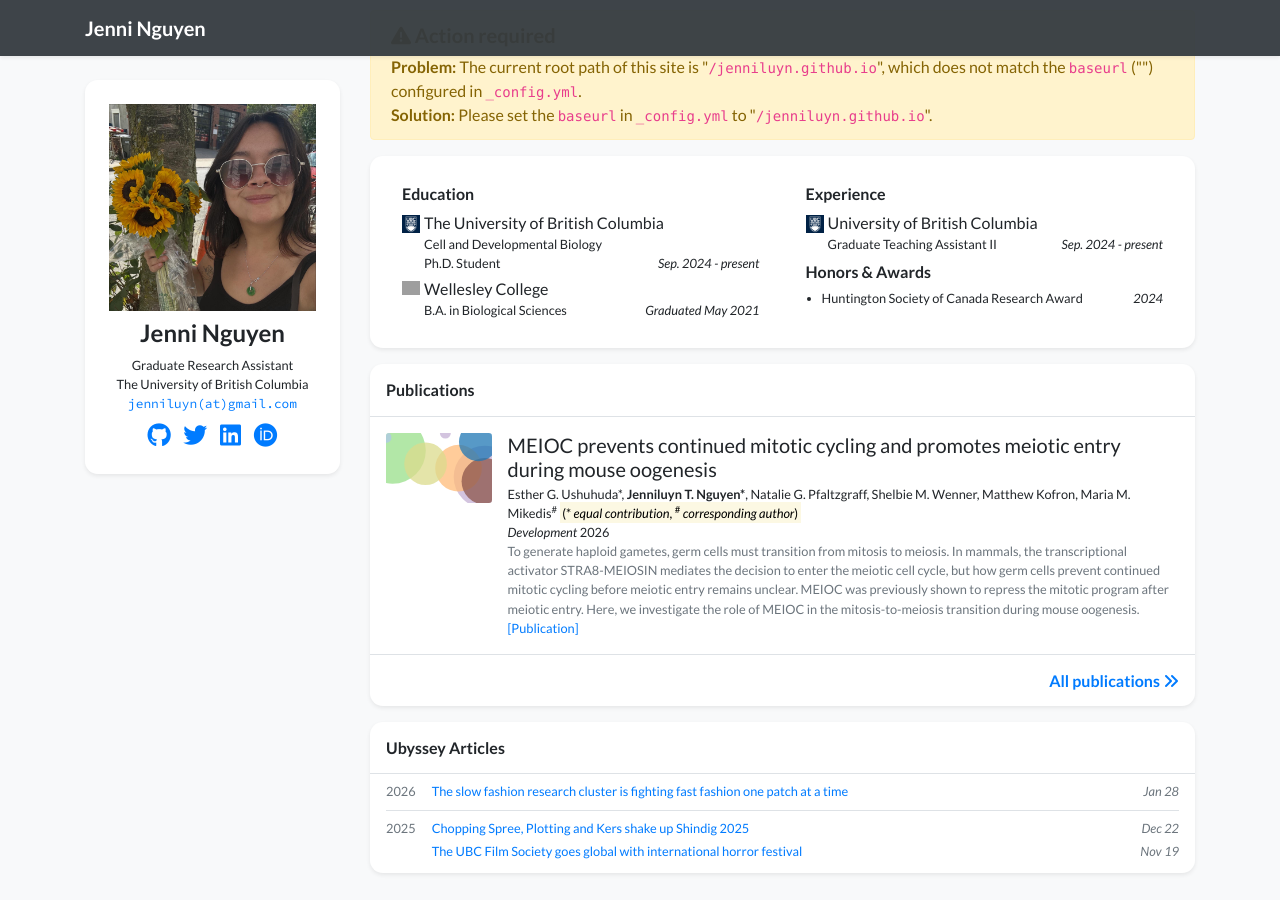
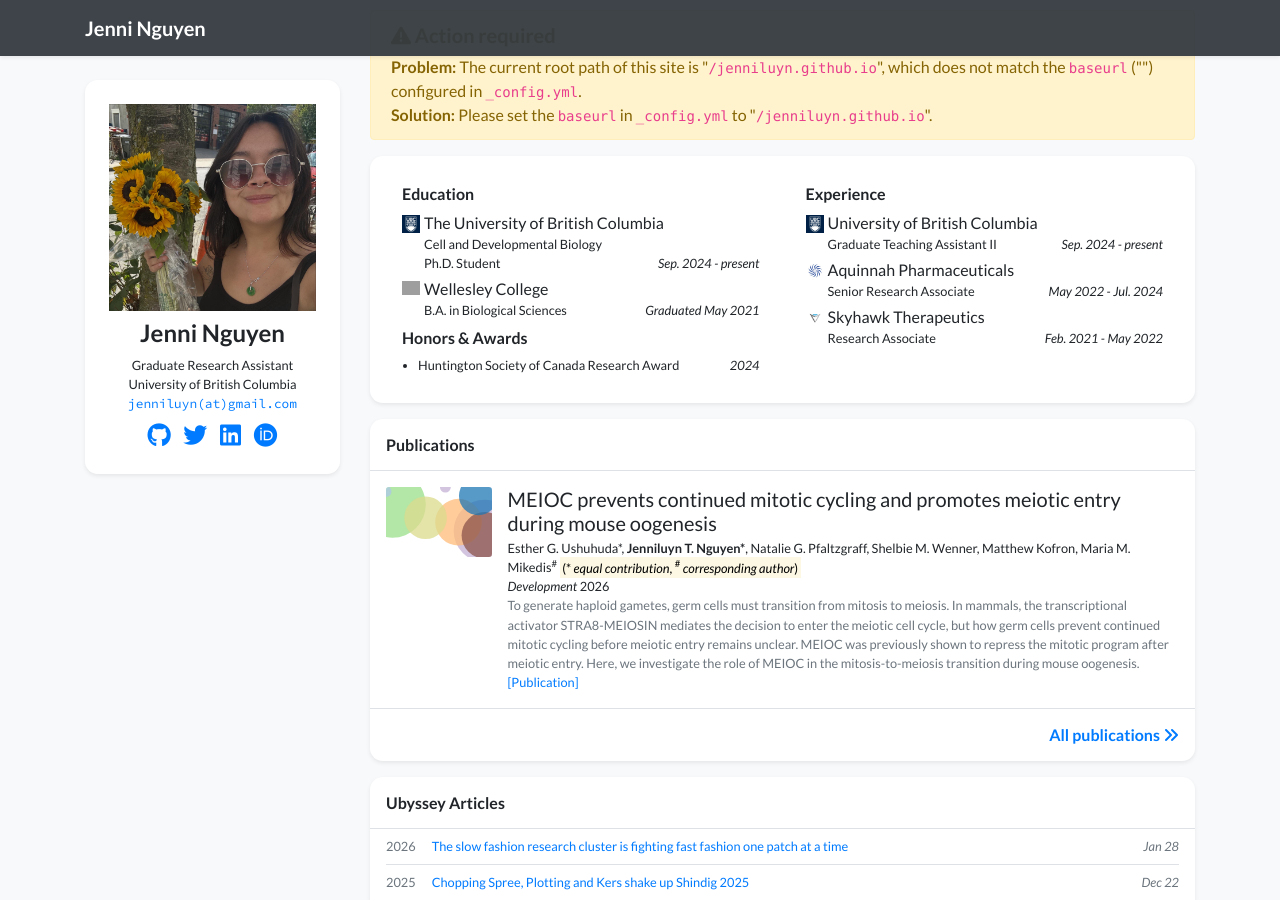
Before and after one commit to jenniluyn/jenniluyn.github.io, a Jekyll site: the page built from index.html, in a window 1280 px wide and 900 px high, scrolled down 376 px. Built offline with Jekyll 4.4.1, drawn with Linux system fonts in a browser that asks for light colours; nearby versions of some CDN libraries; a style sheet for code colours, icons or effects is not loaded; grey boxes are pictures that could not be loaded.

Commit message:
Update profile.yml

```diff
--- a/_data/profile.yml
+++ b/_data/profile.yml
@@ -4,7 +4,7 @@
 
 positions:
 - name: Graduate Research Assistant
-- name: The University of British Columbia
+- name: University of British Columbia
   logo: /assets/images/badges/MIT_Social_circle.png  # Logo is optional
 
 
@@ -52,6 +52,14 @@
   logo: /assets/images/badges/ubc-logo.png
   position: Graduate Teaching Assistant II
   date: Sep. 2024 - present
+- name: Aquinnah Pharmaceuticals
+  logo: /assets/images/badges/Aquinnahlogo_simple.jpg
+  position: Senior Research Associate
+  date: May 2022 - Jul. 2024
+- name: Skyhawk Therapeutics
+  logo: /assets/images/badges/skyhawk_logo.avif
+  position: Research Associate
+  date: Feb. 2021 - May 2022
 
 awards:
 - name: Huntington Society of Canada Research Award
```
